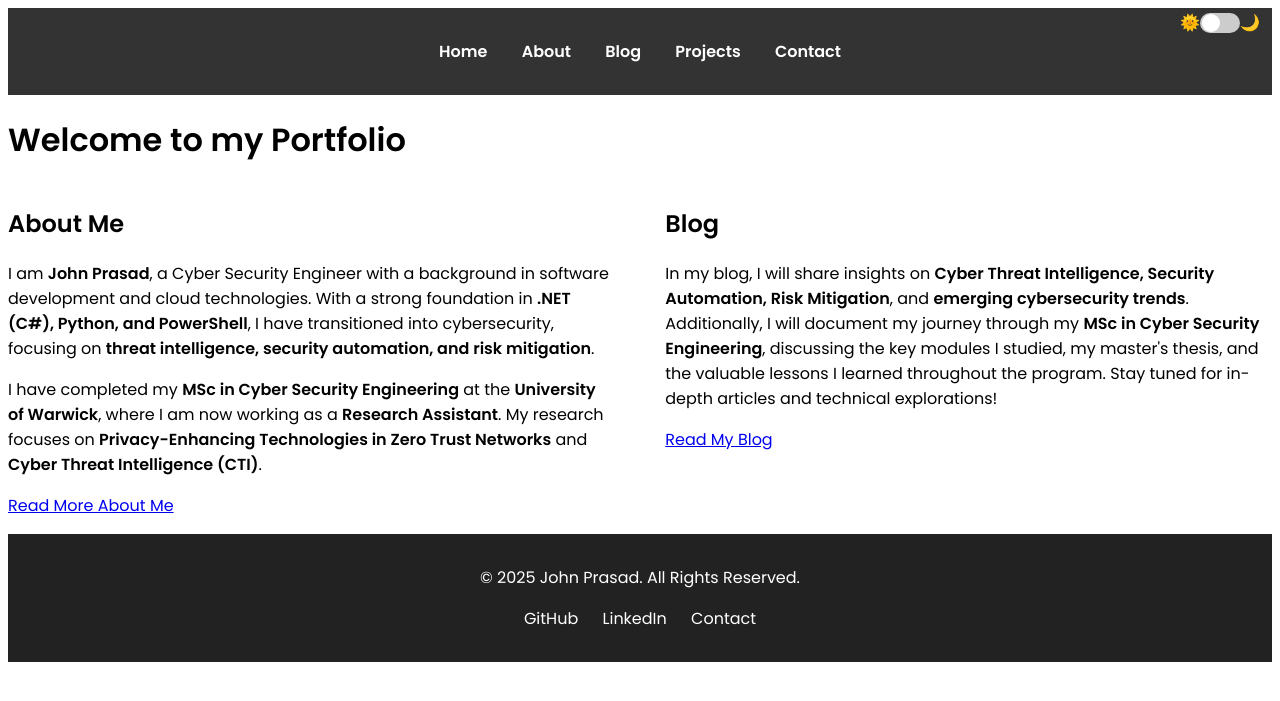
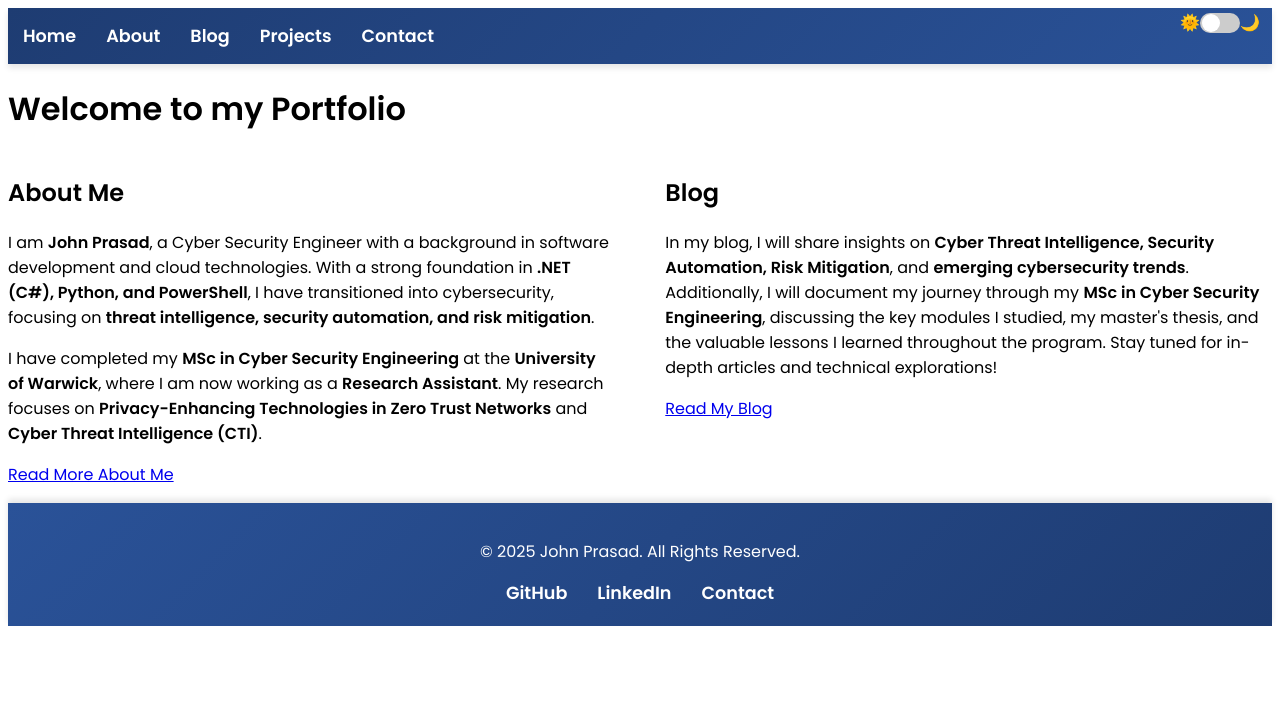
Before and after one commit to barrryblock/barrryblock.github.io, a Jekyll site: the page built from index.md, in a window 1280 px wide. Shown: the top 701 px of the page. Built offline with Jekyll 4.4.1, drawn with Linux system fonts in a browser that asks for light colours; our own code applies the rules of GitHub Pages for plain Markdown files.

Commit message:
updated the header and footer

```diff
--- a/_includes/footer.html
+++ b/_includes/footer.html
@@ -9,25 +9,33 @@
 
 <style>
     footer {
-        background-color: #222;
+        background: linear-gradient(135deg, #2a5298, #1e3c72);
         color: white;
         text-align: center;
-        padding: 15px 0;
-        position: relative;
-        bottom: 0;
+        padding: 20px 0;
         width: 100%;
+        box-shadow: 0 -4px 6px rgba(0, 0, 0, 0.1);
+    }
+    .footer-container {
+        max-width: 1100px;
+        margin: auto;
+        padding: 0 20px;
     }
     footer ul {
         list-style: none;
         padding: 0;
+        margin: 10px 0 0;
+        display: flex;
+        justify-content: center;
     }
     footer ul li {
-        display: inline;
-        margin: 0 10px;
+        margin: 0 15px;
     }
     footer ul li a {
         color: white;
         text-decoration: none;
+        font-size: 1.1rem;
+        font-weight: 600;
     }
     footer ul li a:hover {
         text-decoration: underline;
--- a/_includes/header.html
+++ b/_includes/header.html
@@ -12,23 +12,39 @@
 
 <style>
     header {
-        background-color: #333;
+        background: linear-gradient(135deg, #1e3c72, #2a5298);
         color: white;
         padding: 15px 0;
-        text-align: center;
+        box-shadow: 0 4px 6px rgba(0, 0, 0, 0.1);
+    }
+    .nav-container {
+        display: flex;
+        justify-content: space-between;
+        align-items: center;
+        max-width: 1100px;
+        margin: auto;
+        padding: 0 20px;
+    }
+    .logo a {
+        color: white;
+        text-decoration: none;
+        font-size: 1.8rem;
+        font-weight: bold;
     }
     nav ul {
         list-style: none;
         padding: 0;
+        margin: 0;
+        display: flex;
     }
     nav ul li {
-        display: inline;
         margin: 0 15px;
     }
     nav ul li a {
         color: white;
         text-decoration: none;
-        font-weight: bold;
+        font-size: 1.1rem;
+        font-weight: 600;
     }
     nav ul li a:hover {
         text-decoration: underline;
```
